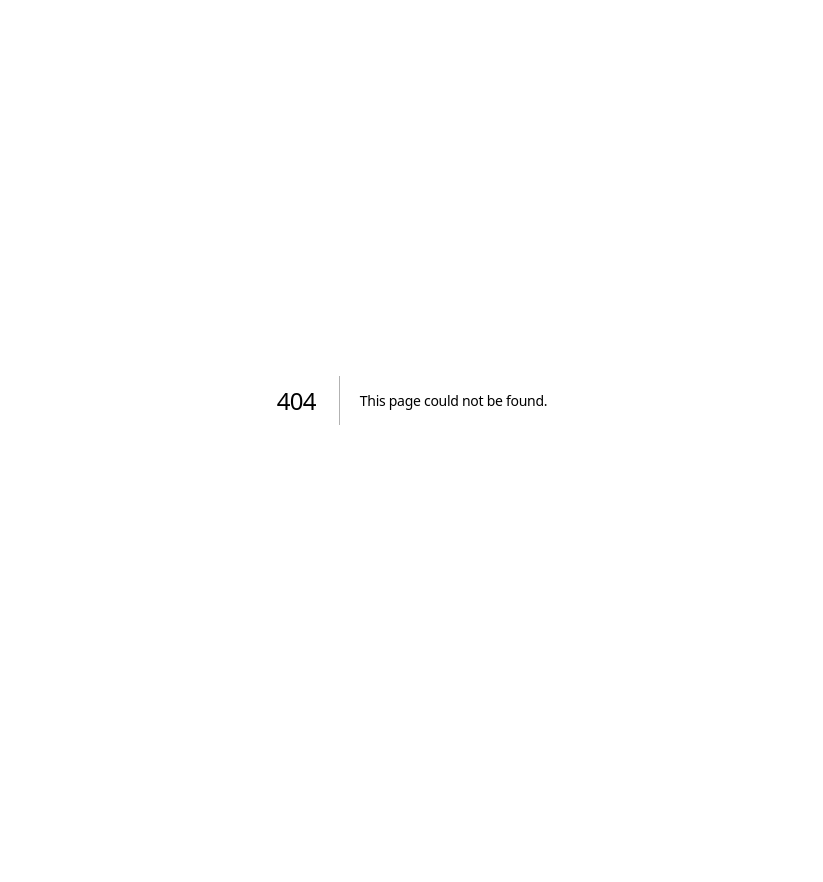
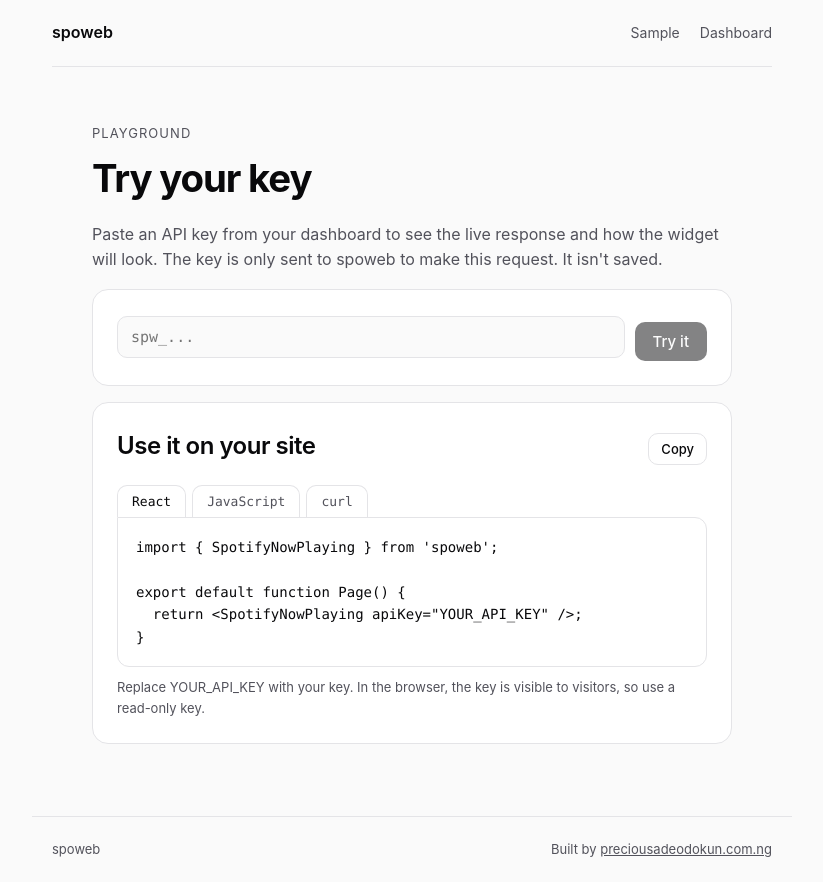
Before and after one commit to apreezofficial/spoweb, a Next.js app in the folder web/: page /playground in a window 1280 px wide. Before the commit this address had no page. Shown: the whole page, without its empty margins (228-1051 px from the left). Before the commit the page ends 800 px from the top, so only its background shows below. Built offline with nearby package versions, Linux system fonts and the light colour scheme.

Commit message:
Add developer playground page

```diff
--- a/web/app/page.tsx
+++ b/web/app/page.tsx
@@ -8,6 +8,7 @@ export default function Home() {
         <div className="links">
           <a href="#usage">Usage</a>
           <a href="/sample">Sample</a>
+          <a href="/playground">Playground</a>
           <a href="/dashboard">Get a key</a>
           <a href="#open-source">Open source</a>
         </div>
--- /dev/null
+++ b/web/app/playground/page.tsx
@@ -0,0 +1,161 @@
+'use client';
+
+import Link from 'next/link';
+import { useState } from 'react';
+
+type Result = { status: number; body: unknown } | null;
+type Track = { title: string; artist: string; albumArt: string | null; id: string; url: string };
+
+const SNIPPET_REACT = `import { SpotifyNowPlaying } from 'spoweb';
+
+export default function Page() {
+  return <SpotifyNowPlaying apiKey="YOUR_API_KEY" />;
+}`;
+
+const SNIPPET_JS = `import { createSpotifyClient } from 'spoweb';
+
+const spotify = createSpotifyClient({ apiKey: 'YOUR_API_KEY' });
+const { isPlaying, track } = await spotify.getNowPlaying();
+console.log(track?.title, track?.artist, isPlaying);`;
+
+const SNIPPET_CURL = `curl -H "x-api-key: YOUR_API_KEY" https://web-seven-omega-90.vercel.app/api/v1/now-playing`;
+
+/** Try your API key: see the live response and a preview of the widget. The key is never stored. */
+export default function Playground() {
+  const [apiKey, setApiKey] = useState('');
+  const [busy, setBusy] = useState(false);
+  const [result, setResult] = useState<Result>(null);
+  const [tab, setTab] = useState<'react' | 'js' | 'curl'>('react');
+  const [copied, setCopied] = useState(false);
+
+  async function tryKey(e: React.FormEvent) {
+    e.preventDefault();
+    if (!apiKey.trim()) return;
+    setBusy(true);
+    setResult(null);
+    try {
+      const res = await fetch('/api/v1/now-playing', { headers: { 'x-api-key': apiKey.trim() } });
+      const body = await res.json().catch(() => ({ error: 'Invalid response from server' }));
+      setResult({ status: res.status, body });
+    } catch {
+      setResult({ status: 0, body: { error: 'Network error. Try again.' } });
+    } finally {
+      setBusy(false);
+    }
+  }
+
+  const snippet = tab === 'react' ? SNIPPET_REACT : tab === 'js' ? SNIPPET_JS : SNIPPET_CURL;
+  const track = (result?.body as { track?: Track | null })?.track ?? null;
+  const isPlaying = Boolean((result?.body as { isPlaying?: boolean })?.isPlaying);
+
+  async function copySnippet() {
+    try {
+      await navigator.clipboard.writeText(snippet);
+      setCopied(true);
+      setTimeout(() => setCopied(false), 1500);
+    } catch {
+      /* clipboard blocked; the code is still visible */
+    }
+  }
+
+  return (
+    <div className="page">
+      <header className="top">
+        <nav>
+          <Link className="brand" href="/">spoweb</Link>
+          <div className="links">
+            <Link href="/sample">Sample</Link>
+            <Link href="/dashboard">Dashboard</Link>
+          </div>
+        </nav>
+      </header>
+
+      <main className="page-main" style={{ maxWidth: 680 }}>
+        <span className="eyebrow">Playground</span>
+        <h1 className="sample-title">Try your key</h1>
+        <p className="lead">
+          Paste an API key from your dashboard to see the live response and how the widget will look. The key is only
+          sent to spoweb to make this request. It isn&apos;t saved.
+        </p>
+
+        <div className="card">
+          <form className="row-actions" onSubmit={tryKey}>
+            <input
+              className="input"
+              type="password"
+              autoComplete="off"
+              spellCheck={false}
+              placeholder="spw_..."
+              value={apiKey}
+              onChange={(e) => setApiKey(e.target.value)}
+              style={{ flex: 1, minWidth: 200, fontFamily: 'ui-monospace, Menlo, monospace' }}
+            />
+            <button className="btn" disabled={busy || !apiKey.trim()}>
+              {busy ? 'Checking…' : 'Try it'}
+            </button>
+          </form>
+
+          {result && (
+            <div style={{ marginTop: 18 }}>
+              <div className="row-between">
+                <strong>{result.status === 200 ? 'Working' : `Error ${result.status || ''}`}</strong>
+                <span className={`status ${result.status === 200 ? 'active' : ''}`}>HTTP {result.status || 'network'}</span>
+              </div>
+
+              {result.status === 200 && track && (
+                <div className="track" style={{ marginTop: 14 }}>
+                  {track.albumArt ? (
+                    // eslint-disable-next-line @next/next/no-img-element
+                    <img src={track.albumArt} alt="" />
+                  ) : (
+                    <div className="art-fallback" />
+                  )}
+                  <div style={{ minWidth: 0 }}>
+                    <div className="name">{track.title}</div>
+                    <div className="artist">{track.artist}</div>
+                  </div>
+                  <span className="live" style={{ marginLeft: 'auto' }}>
+                    {isPlaying ? (<><span className="dot" />Live</>) : 'Last played'}
+                  </span>
+                </div>
+              )}
+              {result.status === 200 && !track && (
+                <p className="hint">Nothing has been played on this account yet.</p>
+              )}
+
+              <pre style={{ marginTop: 14, borderRadius: 12, fontSize: 13, maxHeight: 260, overflow: 'auto' }}>
+                <code>{JSON.stringify(result.body, null, 2)}</code>
+              </pre>
+            </div>
+          )}
+        </div>
+
+        <div className="card">
+          <div className="row-between">
+            <h2>Use it on your site</h2>
+            <button className="btn small ghost" onClick={copySnippet}>{copied ? 'Copied' : 'Copy'}</button>
+          </div>
+          <div className="tabs" style={{ marginTop: 14 }}>
+            {(['react', 'js', 'curl'] as const).map((t) => (
+              <button
+                key={t}
+                className={`tab ${tab === t ? 'active' : ''}`}
+                onClick={() => setTab(t)}
+                style={{ cursor: 'pointer' }}
+              >
+                {t === 'react' ? 'React' : t === 'js' ? 'JavaScript' : 'curl'}
+              </button>
+            ))}
+          </div>
+          <pre style={{ marginTop: 0 }}><code>{snippet}</code></pre>
+          <p className="hint">Replace YOUR_API_KEY with your key. In the browser, the key is visible to visitors, so use a read-only key.</p>
+        </div>
+      </main>
+
+      <footer className="site-foot">
+        <span>spoweb</span>
+        <span>Built by <a href="https://preciousadeodokun.com.ng">preciousadeodokun.com.ng</a></span>
+      </footer>
+    </div>
+  );
+}
```
